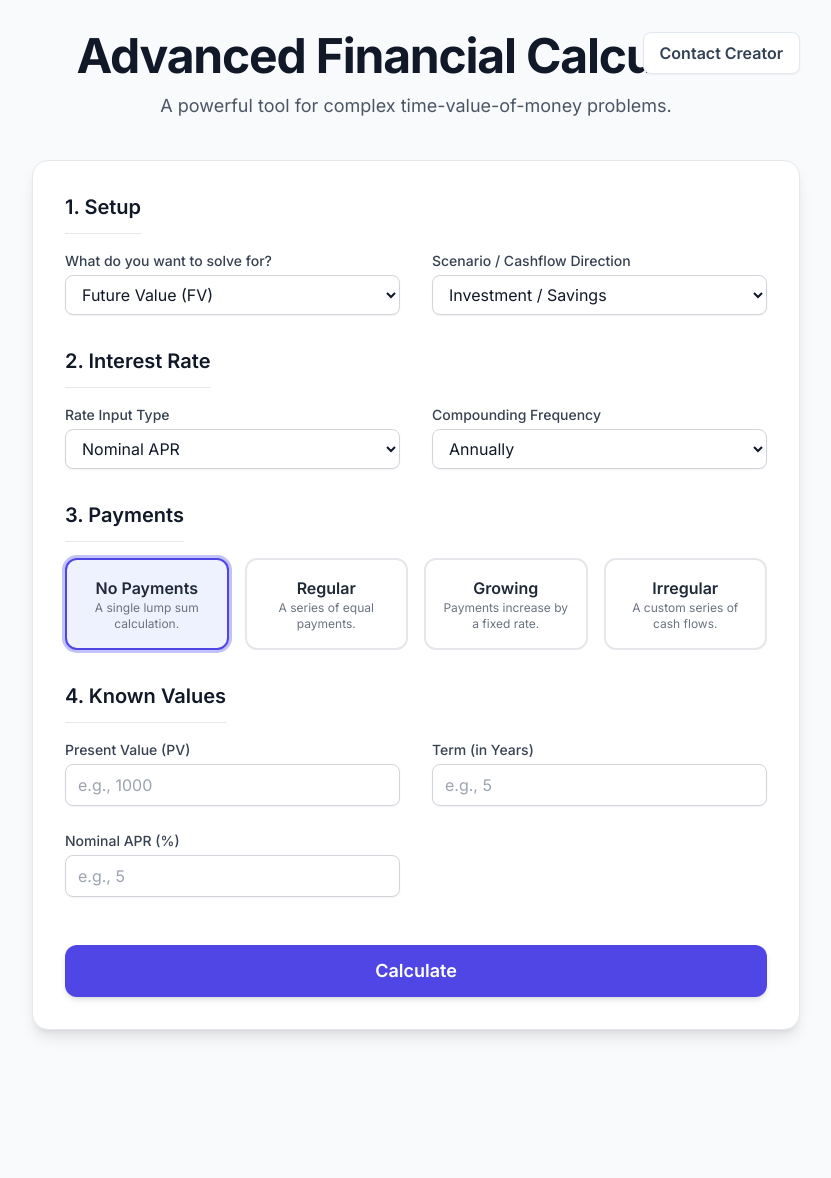
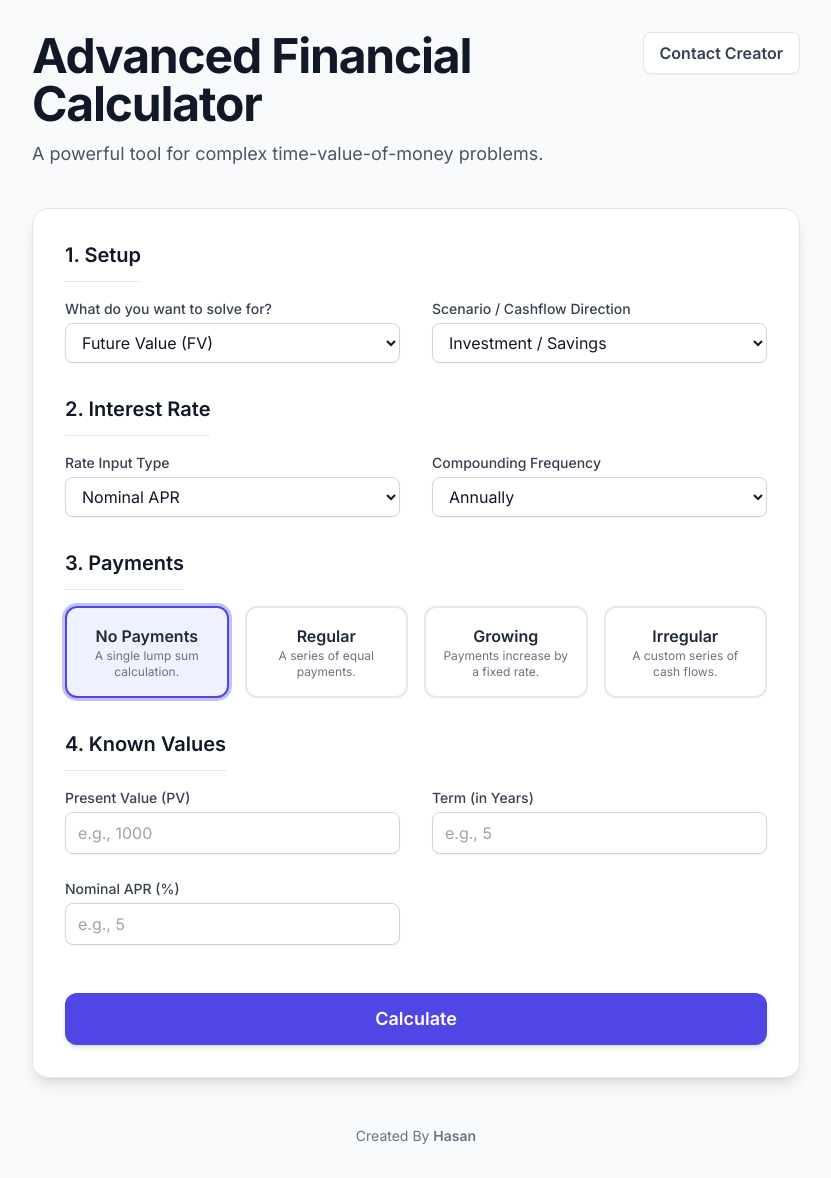
Before and after one commit to DFOM/financial-calculator, a Flask app: page / in a window 1280 px wide. Shown: the whole page, without its empty margins (224-1055 px from the left). Before the commit the page ends 1037 px from the top, so only its background shows below. Run offline with Flask 3, Linux system fonts and the light colour scheme; some libraries are stand-ins or nearby versions.

Commit message:
Fixed contact creator button position

```diff
--- a/templates/index.html
+++ b/templates/index.html
@@ -13,12 +13,15 @@
 
     <main class="max-w-7xl mx-auto p-4 sm:p-6 lg:p-8">
         <div class="max-w-3xl mx-auto">
-            <!-- Header -->
-            <div class="text-center mb-10 relative">
-                <h1 class="text-4xl font-bold tracking-tight text-gray-900 sm:text-5xl">Advanced Financial Calculator</h1>
-                <p class="mt-3 text-lg text-gray-600">A powerful tool for complex time-value-of-money problems.</p>
-                <div class="absolute top-0 right-0">
-                    <a href="/contact" class="inline-block bg-white hover:bg-slate-100 text-slate-700 font-semibold py-2 px-4 border border-slate-200 rounded-lg shadow-sm transition-colors">
+
+            <!-- Header with Corrected Button Position -->
+            <div class="flex justify-between items-start mb-10">
+                <div class="text-left">
+                    <h1 class="text-4xl font-bold tracking-tight text-gray-900 sm:text-5xl">Advanced Financial Calculator</h1>
+                    <p class="mt-3 text-lg text-gray-600">A powerful tool for complex time-value-of-money problems.</p>
+                </div>
+                <div>
+                    <a href="/contact" class="inline-block bg-white hover:bg-slate-100 text-slate-700 font-semibold py-2 px-4 border border-slate-200 rounded-lg shadow-sm transition-colors whitespace-nowrap">
                         Contact Creator
                     </a>
                 </div>
@@ -217,6 +220,12 @@
                 </div>
             </div>
         </div>
+
+        <!-- New Footer with Tooltip -->
+        <footer class="text-center mt-12 text-sm text-gray-500">
+            Created By <span class="font-semibold tooltip" data-tooltip="He's accruing interest in your feedback.">Hasan</span>
+        </footer>
+
     </main>
 
     <script id="variables-data" type="application/json">
```
